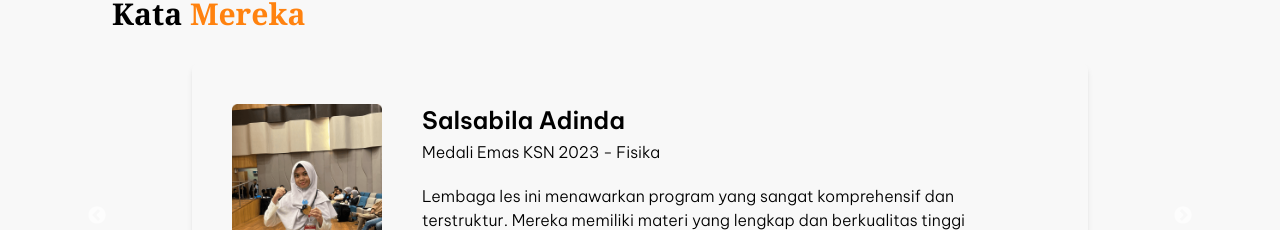
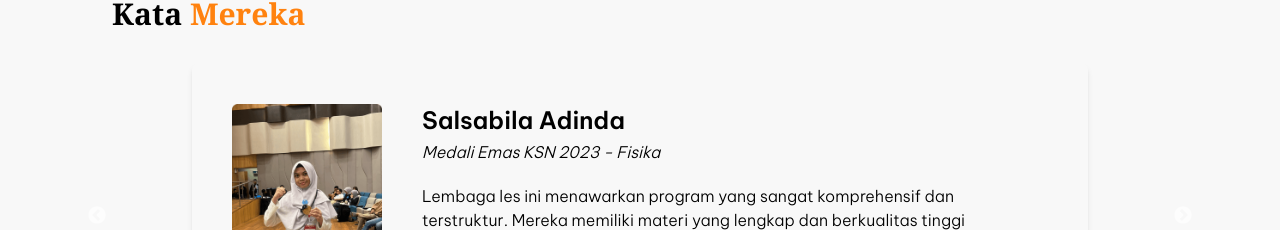
Before and after one commit to bktech-sh/kingexpert, a Next.js app: page / in a window 1280 px wide. Shown: the part 3919-4149 px from the top of the page. Built offline with nearby package versions, Linux system fonts and the light colour scheme.

Commit message:
feat: add italic to reward

```diff
--- a/src/app/components/KataMereka/index.tsx
+++ b/src/app/components/KataMereka/index.tsx
@@ -34,7 +34,7 @@ const KataMereka = () => {
                 <div className="flex flex-col gap-5">
                   <div className="flex flex-col gap-1">
                     <h4 className="font-bold text-2xl">{review.name}</h4>
-                    <p>{review.award}</p>
+                    <p className="italic">{review.award}</p>
                   </div>
 
                   <p className="max-w-xl">{review.review}</p>
```
